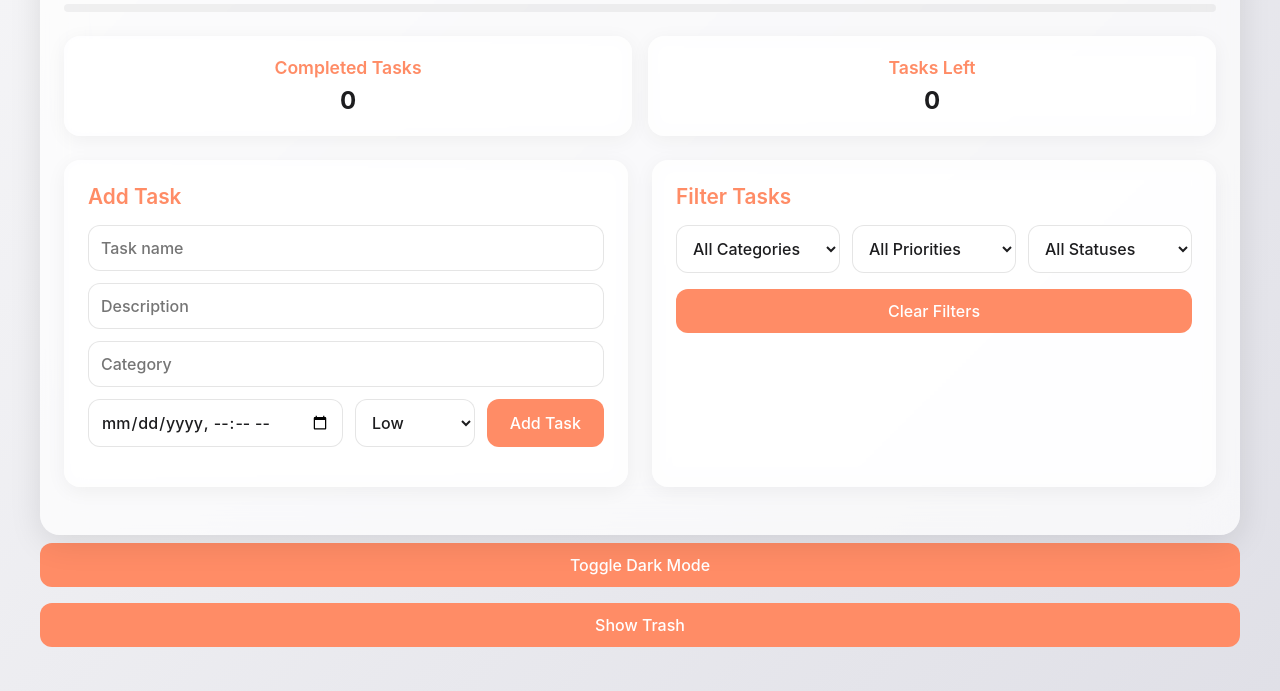
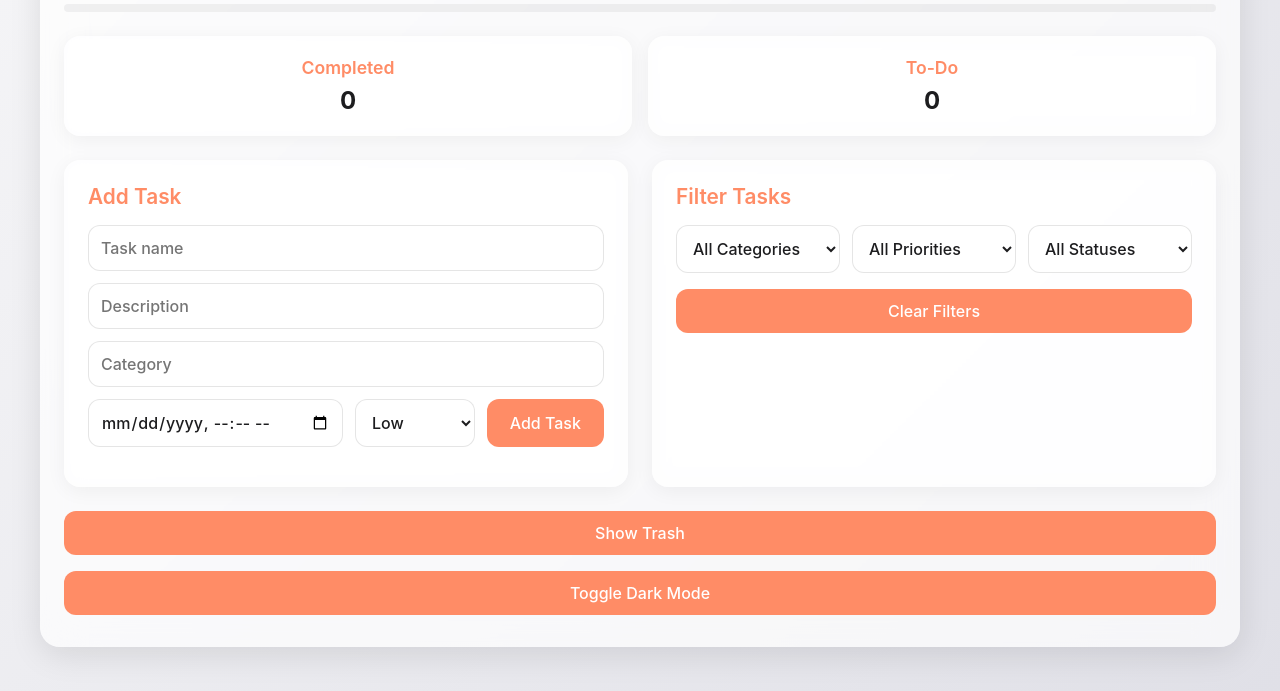
Before and after one commit to RishvanthAmsaraj/TaskFlow, a plain HTML site: page index.html in a window 1280 px wide. Shown: the part 109-800 px from the top of the page. Drawn offline with Linux system fonts and the light colour scheme.

Commit message:
Update index.html

```diff
--- a/index.html
+++ b/index.html
@@ -14,14 +14,14 @@
             <div id="progress-fill"></div>
             <span id="progress-percent">0%</span>
         </div>
-        <!-- Simplified stats section with two boxes -->
+        <!-- Simplified stats section with renamed labels -->
         <div class="task-stats">
             <div class="stat-box">
-                <h3>Completed Tasks</h3>
+                <h3>Completed</h3>
                 <span id="completed-tasks">0</span>
             </div>
             <div class="stat-box">
-                <h3>Tasks Left</h3>
+                <h3>To-Do</h3>
                 <span id="tasks-left">0</span>
             </div>
         </div>
@@ -66,15 +66,15 @@
             </div>
         </div>
         <div id="task-list"></div>
-        <!-- Trash section -->
+        <!-- Trash section with toggle button inside the container -->
+        <button id="toggle-trash" class="toggle-trash">Show Trash</button>
         <div id="trash-section" class="trash-section">
             <h3>Deleted Tasks</h3>
             <div id="trash-list"></div>
         </div>
+        <!-- Move toggle-dark-mode button back inside the container -->
+        <button id="toggle-dark-mode">Toggle Dark Mode</button>
     </div>
-    <!-- Move toggle buttons outside the container -->
-    <button id="toggle-dark-mode">Toggle Dark Mode</button>
-    <button id="toggle-trash" class="toggle-trash">Show Trash</button>
     <div id="modal" class="modal">
         <div class="modal-content">
             <span class="close">×</span>
```
